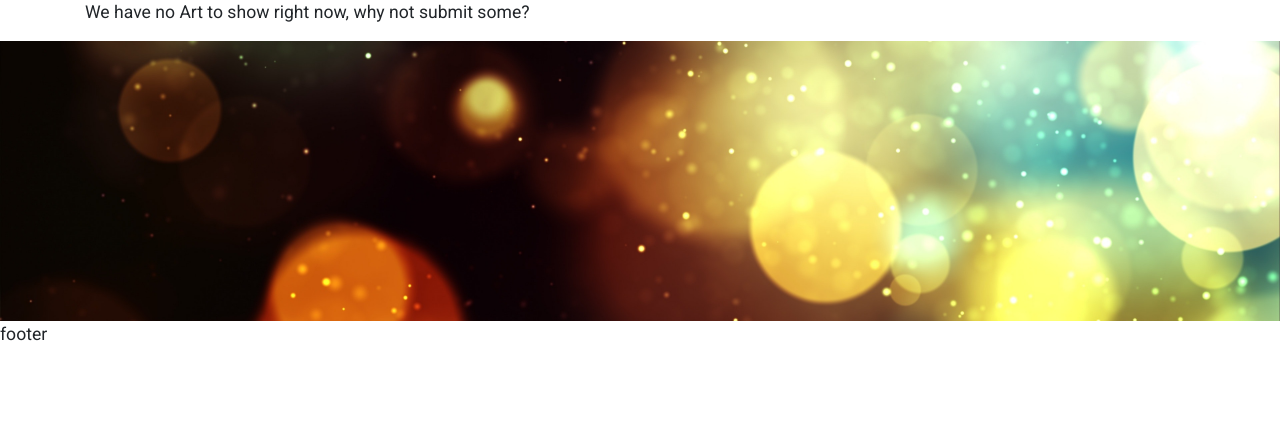
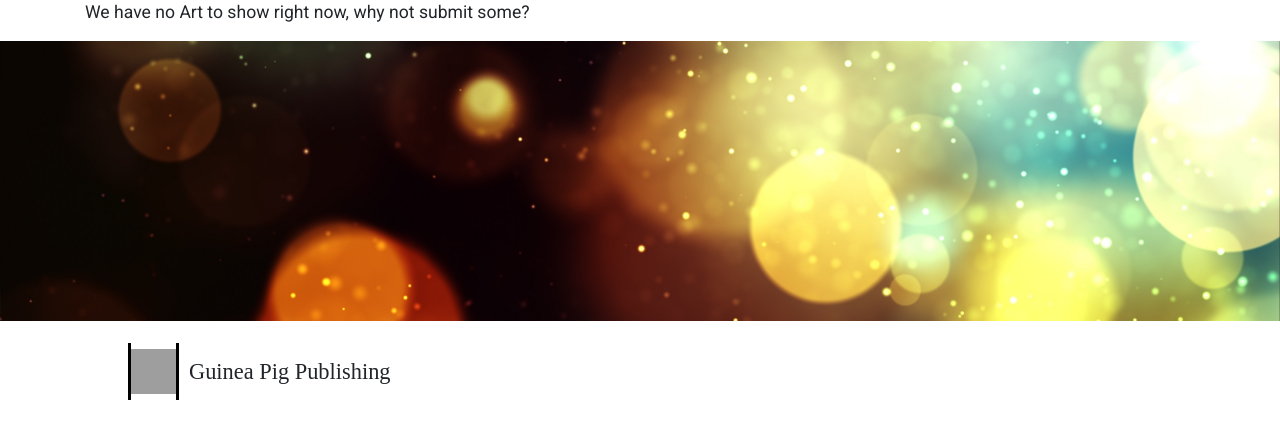
Before and after one commit to Code-Institute-Submissions/Author-Site, a Django app: page /fan_art/ in a window 1280 px wide. Shown: the part 542-963 px from the top of the page. Before the commit the page ends 883 px from the top, so only its background shows below. Run offline with Django 3.2, Linux system fonts and the light colour scheme; data that the repository does not hold is empty; some libraries are stand-ins or nearby versions; some web fonts are replaced; grey boxes are pictures that could not be loaded.

Commit message:
Initial Styling on the footer - publishers details & logo - styling

```diff
--- a/author_site_project/static/css/base.css
+++ b/author_site_project/static/css/base.css
@@ -141,6 +141,51 @@ body {
 }
 
 
+/* -------------------------- FOOTER */
+
+.footer {
+    height: 100px;
+    padding: 0 10vw;
+    display: flex;
+    align-items: center;
+}
+
+.footer-inner {
+    display: flex;
+    height: 70px;
+}
+
+.publisher-info-div {
+    display: flex;
+    height: 100%;
+    align-items: center;
+}
+
+.publishing-logo-div {
+    background-image: url(/static/img/publishing-logo.png);
+    min-width: 27px;
+    width: 8vw;
+    min-height: 27px;
+    height: 8vw;
+    background-position: center;
+    background-repeat: no-repeat;
+    background-size: cover;
+}
+
+.publisher-info-div p {
+    margin-bottom: 0 !important;
+    margin-left: 10px;
+    font-size: 1.4rem;
+    font-family: "Times New Roman", Times, serif !important;
+}
+
+.vertical-line-div {
+    min-height: 34px;
+    height: 10vw;
+    width: 3px;
+    background-color: black;
+}
+
 /* -------------------------- MEDIA QUERIES*/
 
 
@@ -165,6 +210,13 @@ body {
     .modal img {
         height: 18vw;
         width: 18vw;
+    }
+    .publishing-logo-div {
+        width: 45px;
+        height: 45px;
+    }
+    .vertical-line-div {
+        height: 57px;
     }
 }
 
--- a/templates/includes/_footer.html
+++ b/templates/includes/_footer.html
@@ -1,3 +1,11 @@
-<div>
-    <p>footer</p>
+<div class="footer">
+    <div class="footer-inner">
+        <div class="publisher-info-div">
+            <div class="vertical-line-div"></div>
+            <div class="publishing-logo-div"></div>
+            <div class="vertical-line-div"></div>
+            <p>Guinea Pig Publishing</p>
+        </div>
+    </div>
+
 </div>
```
